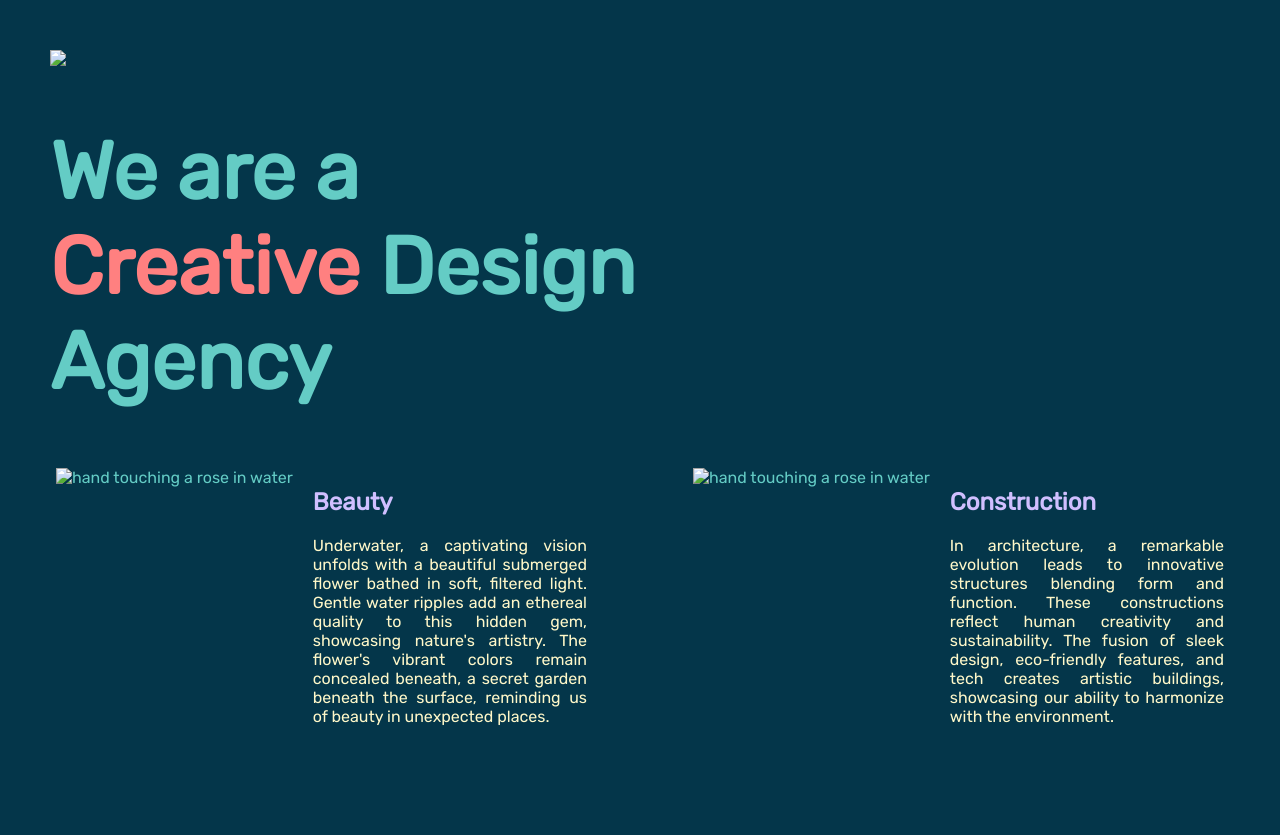
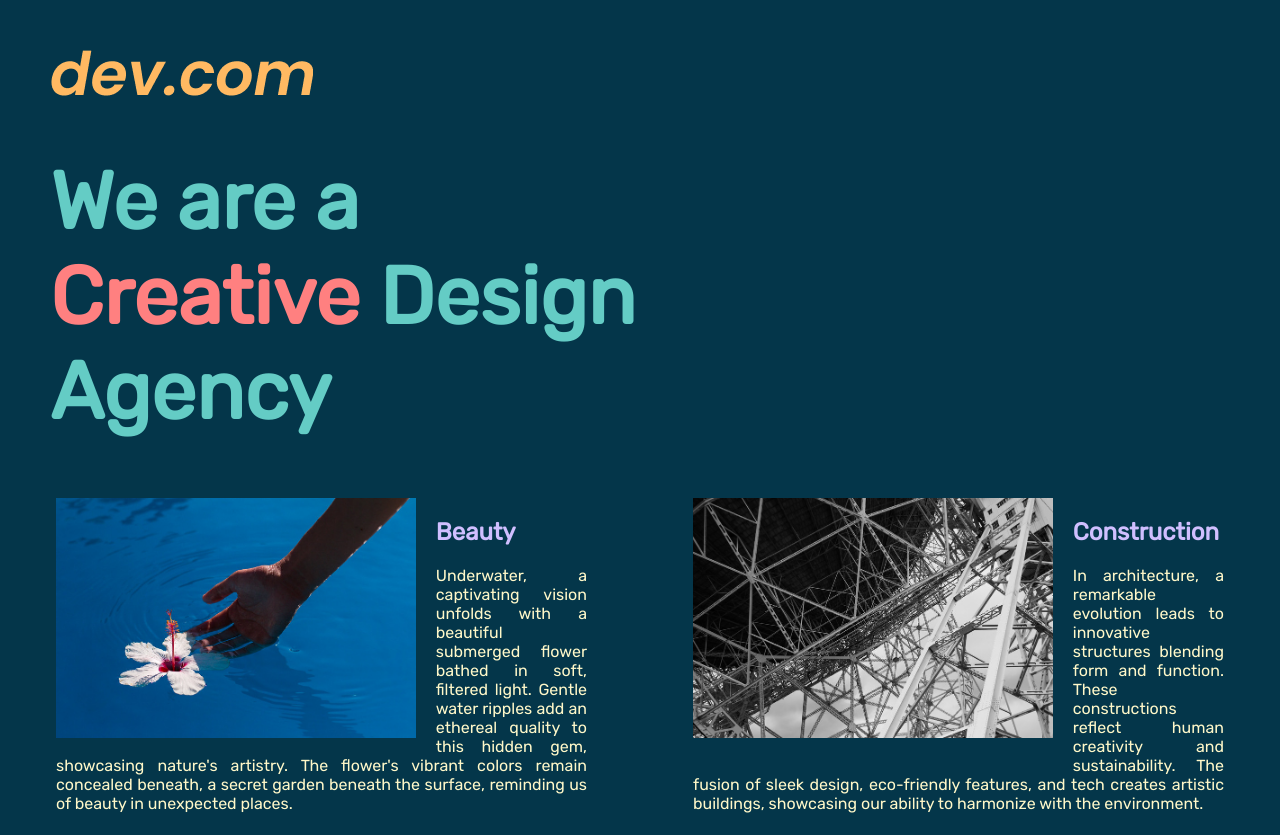
Before and after one commit to Bot-code-2003/Project-Agency, a plain HTML site: page index.html in a window 1280 px wide. Before the commit the page ends 800 px from the top, so only its background shows below. Drawn offline with Linux system fonts and the light colour scheme.

Commit message:
Update index.html

```diff
--- a/index.html
+++ b/index.html
@@ -19,14 +19,14 @@
     <link rel="stylesheet" href="style.css" />
   </head>
   <body>
-    <div class="logo"><img src="./assets/images/logo.png" /></div>
+    <div class="logo"><img src="./logo.png" /></div>
     <div class="welcome">
       <h1>We are a <span> Creative</span> Design Agency</h1>
     </div>
     <div class="left card">
       <img
         class="image"
-        src="./assets/images/beautiful.jpg"
+        src="./beautiful.jpg"
         alt="hand touching a rose in water"
       />
 
@@ -42,7 +42,7 @@
     <div class="right card">
       <img
         class="image"
-        src="./assets/images/construction.jpg"
+        src="./construction.jpg"
         alt="hand touching a rose in water"
       />
 
```
